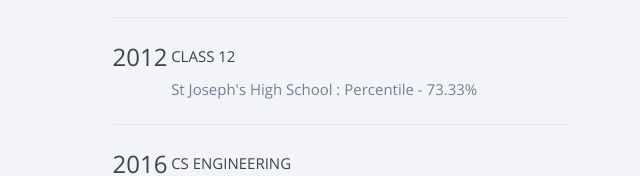
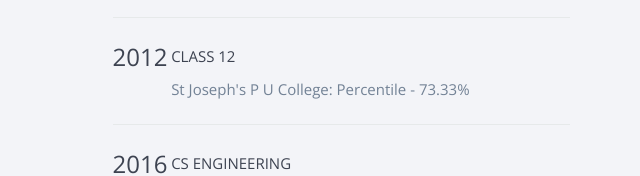
Before and after one commit to derfloyd/derfloyd.github.io, a plain HTML site: page index.html in a window 1280 px wide. Shown: the part 1544-1720 px from the top of the page, 640-1280 px from the left. Drawn offline with nearby package versions, Linux system fonts and the light colour scheme.

Commit message:
Update index.html

```diff
--- a/index.html
+++ b/index.html
@@ -136,7 +136,7 @@
                                 </div>
                                 <div class="feature-content">
                                     <h5>Class 12</h5>
-                                    <p>St Joseph's High School : Percentile - 73.33%</p>
+                                    <p>St Joseph's P U College: Percentile - 73.33%</p>
                                 </div>
                             </li>
                             <li class="feature-item">
```
